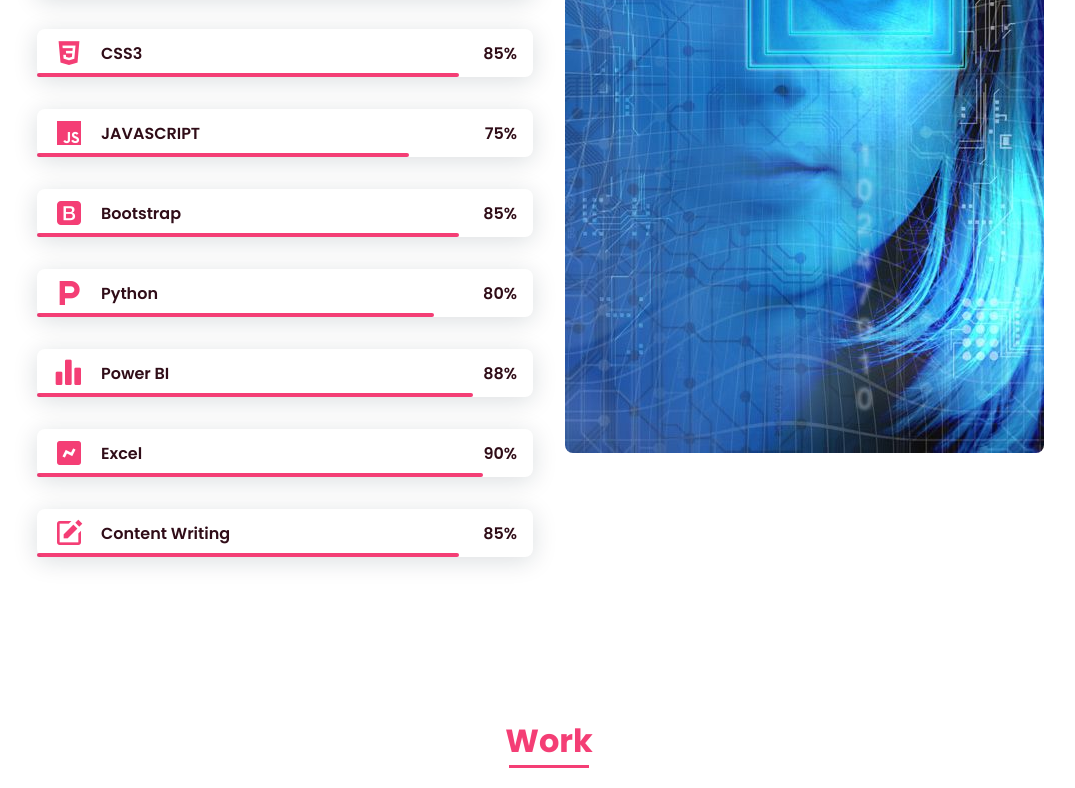
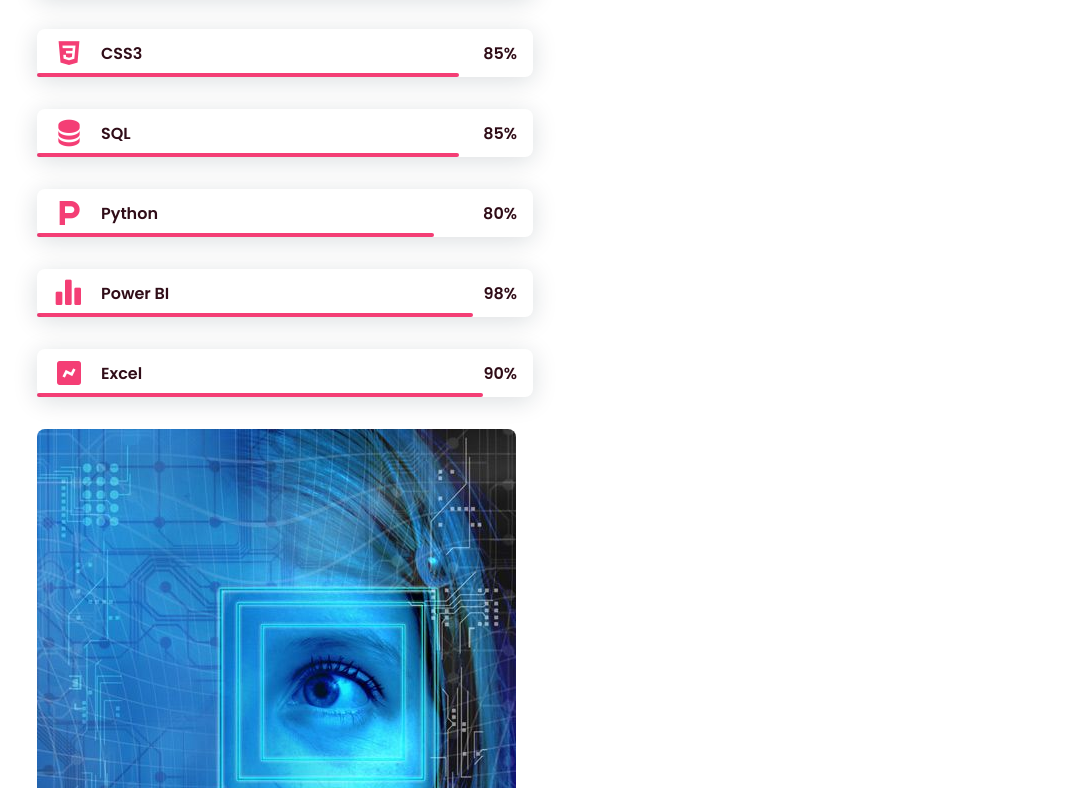
Before and after one commit to Desaismita077/my-portfolio, a plain HTML site: page index.html in a window 1280 px wide. Shown: the part 2252-3040 px from the top of the page, without its empty margins (91-1166 px from the left). Drawn offline with nearby package versions, Linux system fonts and the light colour scheme.

Commit message:
Update index.html

```diff
--- a/index.html
+++ b/index.html
@@ -114,22 +114,11 @@
                                 <span class="skills__percentage">85%</span>
                             </div>
                         </div>
+
                         <div class="skills__data">
                             <div class="skills__names">
-                                <i class='bx bxl-javascript skills__icon' ></i>
-                                <span class="skills__name">JAVASCRIPT</span>
-                            </div>
-                            <div class="skills__bar skills__js">
-
-                            </div>
-                            <div>
-                                <span class="skills__percentage">75%</span>
-                            </div>
-                        </div>
-                        <div class="skills__data">
-                            <div class="skills__names">
-                                <i class='bx bxl-bootstrap skills__icon'></i>
-                                <span class="skills__name">Bootstrap</span>
+                                <i class='bx bxs-data skills__icon'></i>
+                                <span class="skills__name">SQL</span>
                             </div>
                             <div class="skills__bar skills__ux">
 
@@ -159,7 +148,7 @@
 
                             </div>
                             <div>
-                                <span class="skills__percentage">88%</span>
+                                <span class="skills__percentage">98%</span>
                             </div>
                         </div>
                         <div class="skills__data">
@@ -174,19 +163,6 @@
                                 <span class="skills__percentage">90%</span>
                             </div>
                         </div>
-                        <div class="skills__data">
-                            <div class="skills__names">
-                                <i class='bx bxs-edit skills__icon' ></i>
-                                <span class="skills__name">Content Writing</span>
-                            </div>
-                            <div class="skills__bar skills__CW">
-
-                            </div>
-                            <div>
-                                <span class="skills__percentage">85%</span>
-                            </div>
-                        </div>
-                    </div>
 
                     <div>
                         <img src="assets/img/work3.jpg" alt="" class="skills__img">
```
